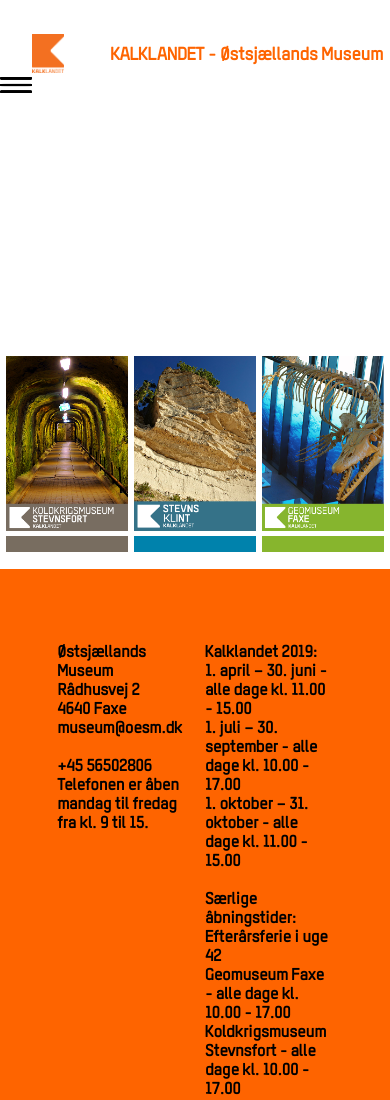
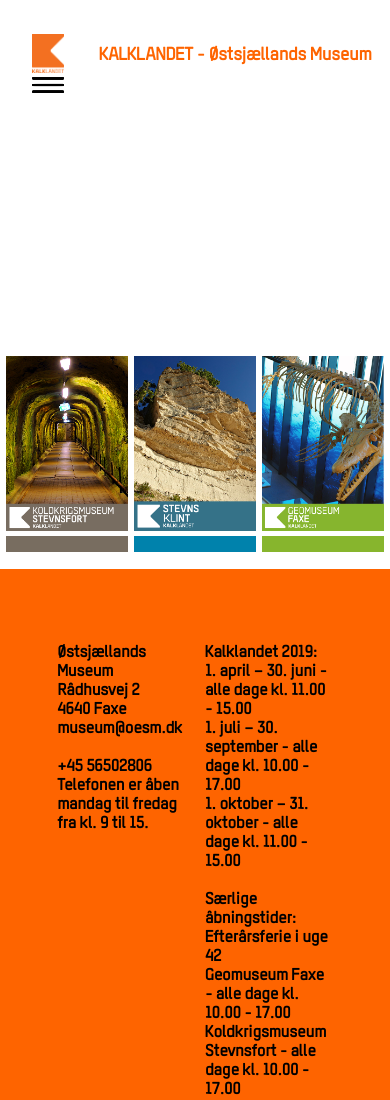
Before and after one commit to MouadNaji/Kalklandet_4A, a plain HTML site: page index.html in a window 390 px wide. Shown: the top 1100 px of the page. Drawn offline with Linux system fonts and the light colour scheme; no server answers.

Commit message:
responsive

```diff
--- a/style.css
+++ b/style.css
@@ -46,7 +46,7 @@ body {
 
 .head {
     display: grid;
-    grid-template-columns: 1fr 6fr;
+    grid-template-columns: 1fr 8fr;
     padding-bottom: 0;
     padding-top: 2rem;
     margin-left: 2rem;
@@ -59,10 +59,13 @@ body {
 
 }
 
+.dropDown .bruger {
+    margin-left: 2rem;
+}
+
 .dropDown img {
     height: 1rem;
     width: 2rem;
-    margin: 0;
     padding: 0;
 }
 
@@ -80,6 +83,7 @@ body {
     padding: 7px 5px;
     z-index: 1;
 }
+
 
 
 .dropdown:hover .dropdown-content {
@@ -140,7 +144,7 @@ li a:hover {
     }
 
     .Overskrift {
-        font-size: 1.8rem;
+        font-size: 1.7rem;
     }
 
     .bruger {
@@ -166,7 +170,7 @@ li a:hover {
     }
 }
 
-@media only screen and (min-width: 1200px) {
+@media only screen and (min-width: 1100px) {
 
     .Overskrift {
         font-size: 2.2rem;
```
